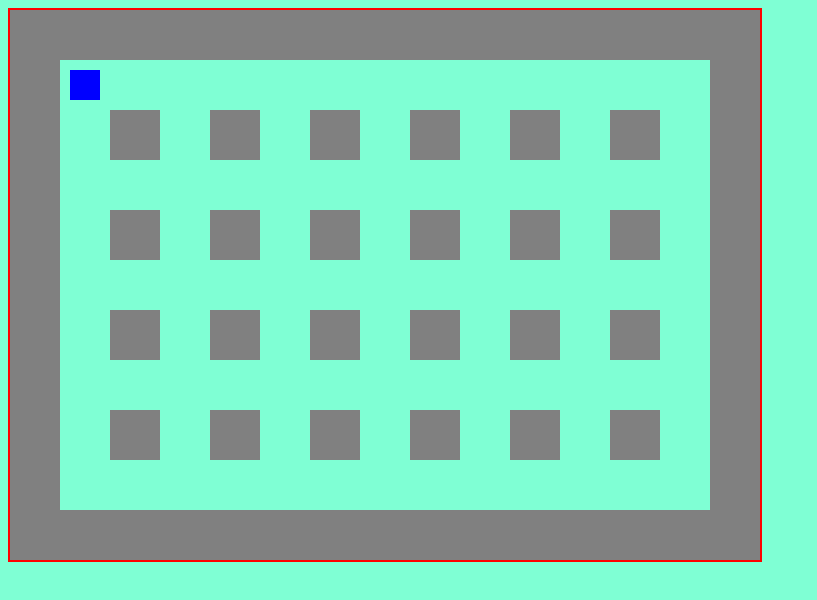
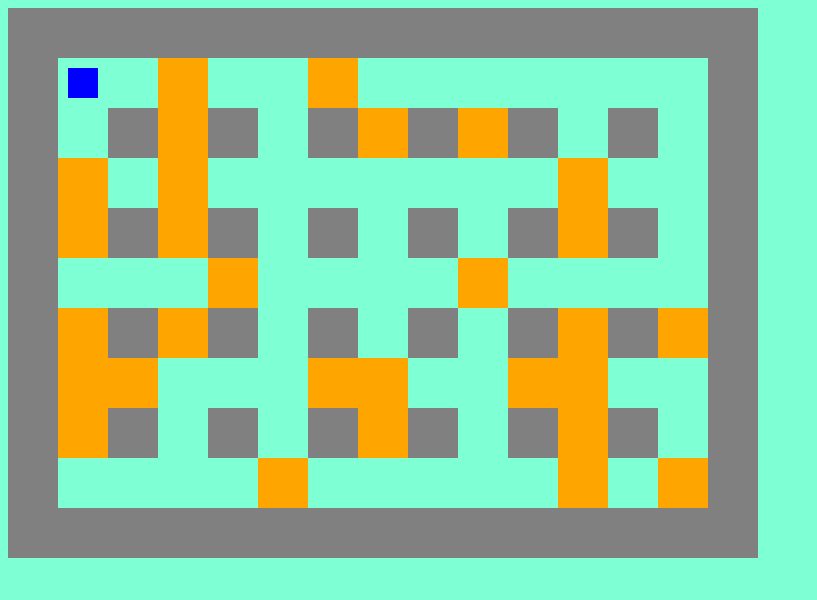
Before and after one commit to danielcspaiva/Bomberman-Clone, a plain HTML site: page index.html in a window 1280 px wide. Shown: the whole page, without its empty margins (0-817 px from the left). Drawn offline with Linux system fonts and the light colour scheme.

Commit message:
v.03 added collision detection to the borders, 2 map templates and a random map generator

```diff
--- a/script.js
+++ b/script.js
@@ -1,12 +1,12 @@
-console.log('running')
-window.onload = () => {
-    const startGame = () => {
+window.onload = () => { // FUNCAO A SER EXECUTADA QUANDO A JANELA CARREGAR
+    const startGame = () => { // FUNCAO DE START GAME
         console.log('start function');
         context = canvas.getContext("2d");
         requestId = window.requestAnimationFrame(updateGameArea);
+        randMap = makeRandMap(map1)
     }
 
-    let map = [
+    let map1 = [ // MAPA TEMPLATE 1
         [1, 1, 1, 1, 1, 1, 1, 1, 1, 1, 1, 1, 1, 1, 1],
         [1, 0, 0, 0, 0, 0, 0, 0, 0, 0, 0, 0, 0, 0, 1],
         [1, 0, 1, 0, 1, 0, 1, 0, 1, 0, 1, 0, 1, 0, 1],
@@ -20,38 +20,65 @@ window.onload = () => {
         [1, 1, 1, 1, 1, 1, 1, 1, 1, 1, 1, 1, 1, 1, 1],
     ];
 
-    const renderMap = () => {
-        let gridWidth = canvas.width/map[0].length
-        let gridHeigth = canvas.height/map.length
+    let map2 = [ // MAPA TEMPLATE 2
+        [1, 1, 1, 1, 1, 1, 1, 1, 1, 1, 1, 1, 1, 1, 1],
+        [1, 0, 0, 0, 0, 0, 0, 0, 0, 0, 0, 0, 0, 0, 1],
+        [1, 0, 0, 0, 0, 0, 0, 0, 0, 0, 0, 0, 0, 0, 1],
+        [1, 0, 0, 0, 0, 0, 0, 0, 0, 0, 0, 0, 0, 0, 1],
+        [1, 0, 0, 0, 0, 0, 0, 0, 0, 0, 0, 0, 0, 0, 1],
+        [1, 0, 0, 0, 0, 0, 0, 0, 0, 0, 0, 0, 0, 0, 1],
+        [1, 0, 0, 0, 0, 0, 0, 0, 0, 0, 0, 0, 0, 0, 1],
+        [1, 0, 0, 0, 0, 0, 0, 0, 0, 0, 0, 0, 0, 0, 1],
+        [1, 0, 0, 0, 0, 0, 0, 0, 0, 0, 0, 0, 0, 0, 1],
+        [1, 0, 0, 0, 0, 0, 0, 0, 0, 0, 0, 0, 0, 0, 1],
+        [1, 1, 1, 1, 1, 1, 1, 1, 1, 1, 1, 1, 1, 1, 1],
+    ];
+
+    const makeRandMap = (map) => { // FUNCAO PARA CRIAR MAPAS RANDOMICOS A PARTIR DOS TEMPLATES
+        for (let i = 0; i < map.length; i += 1) {
+            for (let j = 0; j < map[0].length; j += 1) {
+                if (map[i][j] === 0) {
+                    if (Math.random() > 0.70) {
+                        map[i][j] = 3;
+                    }
+                }
+            }
+        }
+        map[1][1] = 0
+        return map;
+    }
+
+    const renderMap = (map) => { // FUNCAO PARA RENDERIZAR O MAPA
+        let gridWidth = canvas.width / map[0].length
+        let gridHeigth = canvas.height / map.length
         for (let i = 0; i < map.length; i += 1) {
             for (let j = 0; j < map[0].length; j += 1) {
                 if (map[i][j] === 1) {
                     context.fillStyle = 'gray';
                     context.fillRect(j * gridWidth, i * gridHeigth, gridWidth, gridHeigth)
                 }
+                if (map[i][j] === 3) {
+                    context.fillStyle = 'orange';
+                    context.fillRect(j * gridWidth, i * gridHeigth, gridWidth, gridHeigth)
+                }
             }
         }
     }
 
-    let myGameArea = {
-        canvas: document.getElementById("canvas"),
-        frames: 0,
-    }
-
-    const clear = () => {
-        console.log('clear');
+    const clear = () => { // FUNCAO PARA LIMPAR O CANVAS
         context.clearRect(0, 0, canvas.width, canvas.height);
     }
 
-    const updateGameArea = () => {
+    const updateGameArea = () => { // FUNCAO QUE ATUALIZA O CANVAS
         clear();
-        renderMap()
+        renderMap(randMap)
         newPlayer.newPos();
         newPlayer.update();
+        // bomb.update(); SEM SUCESSO NAS BOMBAS
         requestId = window.requestAnimationFrame(updateGameArea);
     }
 
-    class Player {
+    class Player { // CLASE PLAYER
         constructor() {
             this.lives = 10;
             this.x = 60;
@@ -59,16 +86,34 @@ window.onload = () => {
             this.speed = 2.5;
             this.speedX = 0;
             this.speedY = 0;
+            this.size = 30;
+            this.top = this.y
+            this.bottom = this.y + this.size
+            this.left = this.x
+            this.right = this.x + this.size
         }
 
         update() {
             context.fillStyle = 'blue';
-            context.fillRect(this.x, this.y, 30, 30)
+            context.fillRect(this.x, this.y, this.size, this.size)
         }
 
         newPos() {
-            this.x += this.speedX;
-            this.y += this.speedY;
+            if (this.x >= canvas.width - 50 - this.size && this.speedX > 0) {
+                this.x = canvas.width - 50 - this.size
+            } else if (this.x <= 50 && this.speedX < 0) {
+                this.x = 50
+            } else {
+                this.x += this.speedX;
+            }
+
+            if (this.y >= canvas.height - 50 - this.size && this.speedY > 0) {
+                this.y = canvas.height - 50 - this.size
+            } else if (this.y <= 50 && this.speedY < 0) {
+                this.y = 50
+            } else {
+                this.y += this.speedY;
+            }
         }
 
         left() {
@@ -89,15 +134,28 @@ window.onload = () => {
         bottom() {
             return this.y + this.height;
         }
-        dropBomb(x, y) {
+
+        dropBomb() {
             console.log('dropBomb')
+            // let bomb = new Bomb (this.x, this.y)
+            let bomb = new Bomb()
+        }
+    }
 
-            context.fillRect(x, y, 50, 50)
+    class Bomb { // CLASSE BOMB
+        constructor() {
+            // this.x = x
+            // this.y = y
+            this.state = true
         }
 
+        update() {
+            context.fillStyle = 'red';
+            context.fillRect(this.x, this.y, 30, 30)
+        }
     }
 
-    document.onkeydown = function (e) {
+    document.onkeydown = function (e) { // EVENT LISTENER PARA CAPTURAR OS COMANDOS
         switch (e.keyCode) {
             case 65: // a
             case 37: // left arrow
@@ -116,18 +174,18 @@ window.onload = () => {
                 newPlayer.speedY = newPlayer.speed;
                 break;
             case 32: // spacebar
-                newPlayer.dropBomb(newPlayer.x, newPlayer.y);
+                // newPlayer.dropBomb(newPlayer.x, newPlayer.y);
+                let bomb = new Bomb()
                 break;
         }
     }
 
-    document.onkeyup = function (e) {
+    document.onkeyup = function (e) { // EVENT LISTENER PARA PARAR OS COMANDOS
         newPlayer.speedX = 0;
         newPlayer.speedY = 0;
     }
 
-    startGame();
+    startGame(); // CHAMADA PARA FUNCAO DE START GAME
 
-    let newPlayer = new Player()
-
+    let newPlayer = new Player() // CRIACAO DE UM NOVO PLAYER
 }
--- a/style.css
+++ b/style.css
@@ -3,5 +3,5 @@ body {
 }
 
 canvas {
-    border: 2px solid red;
+    /* border: 2px solid red; */
 }
```
